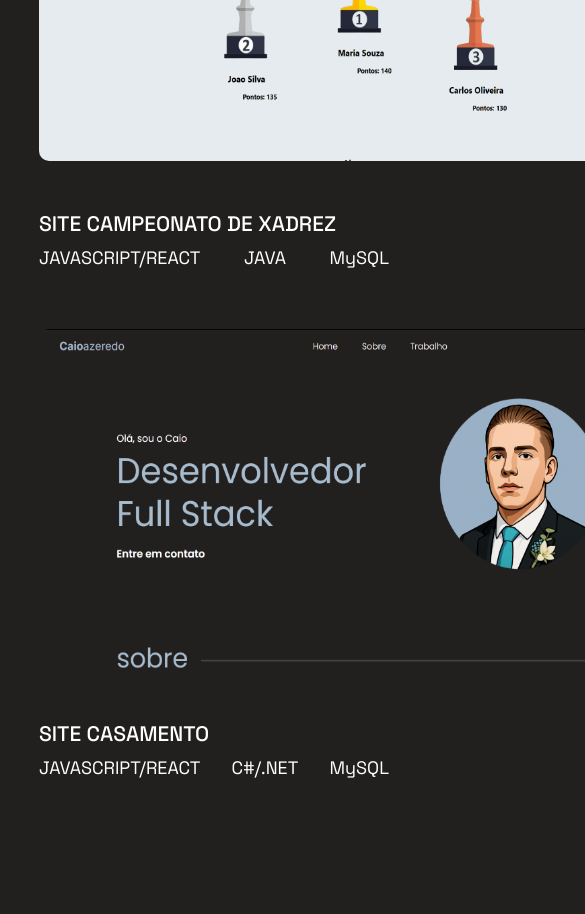
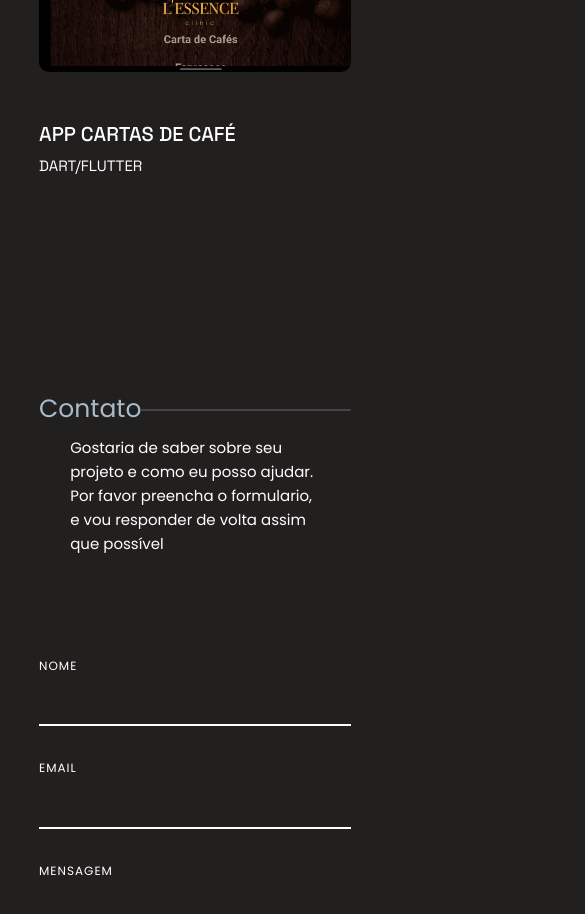
Before and after one commit to CaioVAzeredo/novo-portifolio, an Angular app: page / in a window 390 px wide. Shown: the part 2200-3114 px from the top of the page, 585 px wide, since content can reach past the window. Built offline with nearby package versions, Linux system fonts and the light colour scheme.

Commit message:
adição da responsividade dos trabalhos

```diff
--- a/src/app/componentes/trabalho/trabalho.component.css
+++ b/src/app/componentes/trabalho/trabalho.component.css
@@ -53,7 +53,6 @@
 
 img {
     width: 640px;
-    height: 342px;
     border-radius: 10px;
 }
 
@@ -93,7 +92,18 @@ img {
 @media (max-width: 768px) {
     .div-trabalho {
         grid-template-columns: 1fr;
+        margin: 0 auto;
     }
+
+    .div-trabalho div {
+        width: 100%;
+    }
+
+    img {
+        width: 100%;
+        border-radius: 10px;
+    }
+
 
     .titulo-trabalho h2 {
         font-size: 25px;
@@ -117,6 +127,18 @@ img {
     .skills-projeto {
         font-size: 14px;
     }
+
+    .titulo-descricao {
+        font-size: 20px;
+    }
+
+    .skills-projeto {
+        width: 80%;
+    }
+
+    .skills-projeto p {
+        font-size: 15px;
+    }
 }
 
 @media (max-width: 1600px) {
--- a/src/assets/trabalhos.json
+++ b/src/assets/trabalhos.json
@@ -3,7 +3,7 @@
         {
             "titulo": "SITE CASAMENTO",
             "imagem": "../../../assets/casamento-mn.png",
-            "link": "",
+            "link": "https://casamento-mn.vercel.app/",
             "skills": [
                 "JAVASCRIPT/REACT",
                 "C#/.NET",
@@ -13,7 +13,7 @@
         {
             "titulo": "SITE CAMPEONATO DE XADREZ",
             "imagem": "../../../assets/camp-xadrez.png",
-            "link": "",
+            "link": "https://camp-xadrez.vercel.app/",
             "skills": [
                 "JAVASCRIPT/REACT",
                 "JAVA",
@@ -21,13 +21,11 @@
             ]
         },
         {
-            "titulo": "SITE CASAMENTO",
-            "imagem": "../../../assets/portifolio-projeto.png",
+            "titulo": "APP CARTAS DE CAFÉ",
+            "imagem": "../../../assets/cartas-de-cafe.png",
             "link": "",
             "skills": [
-                "JAVASCRIPT/REACT",
-                "C#/.NET",
-                "MySQL"
+                "DART/FLUTTER"
             ]
         }
     ]
```
Also changed, not shown: src/app/componentes/trabalho/trabalho.component.html (+0 -55 lines), src/assets/cartas-de-cafe.png (added).
